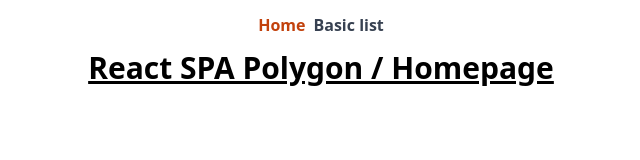
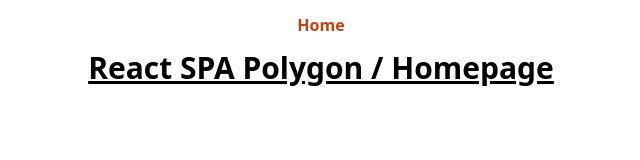
Before and after one commit to SergeAtZeDigitalBench/react-ts-spa-polygon, a React (Vite) app: page / in a window 1280 px wide. Shown: the top 160 px of the page, without its empty margins (319-959 px from the left). Built offline with nearby package versions, Linux system fonts and the light colour scheme.

Commit message:
feat: added pages

```diff
--- a/src/App.tsx
+++ b/src/App.tsx
@@ -1,7 +1,6 @@
 import { Route, Switch } from "react-router-dom";
 
 import Homepage from "./pages/Homepage";
-import BasicList from "./pages/BasicList";
 import Navigation, { navLinks } from "./components/Navigation";
 
 function App() {
@@ -10,7 +9,6 @@ function App() {
       <Navigation />
       <Switch>
         <Route path={navLinks[0].pathname} exact component={Homepage} />
-        <Route path={navLinks[1].pathname} component={BasicList} />
       </Switch>
     </div>
   );
--- a/src/components/Navigation/index.tsx
+++ b/src/components/Navigation/index.tsx
@@ -1,10 +1,7 @@
 import React from "react";
 import { NavLink } from "react-router-dom";
 
-export const navLinks = [
-  { id: 1, pathname: "/", title: "Home", exact: true },
-  { id: 2, pathname: "/basic-list", title: "Basic list" },
-];
+export const navLinks = [{ id: 1, pathname: "/", title: "Home", exact: true }];
 
 interface IProps {
   [x: string]: unknown;
--- a/src/pages/BasicList.tsx
+++ /dev/null
@@ -1,17 +0,0 @@
-import React from "react";
-
-interface IProps {
-  [x: string]: unknown;
-}
-
-const BasicList = ({}: IProps): JSX.Element => {
-  return (
-    <div>
-      <h1 className="text-3xl font-bold underline text-center">
-        Virtualized list / Basic
-      </h1>
-    </div>
-  );
-};
-
-export default BasicList;
```
